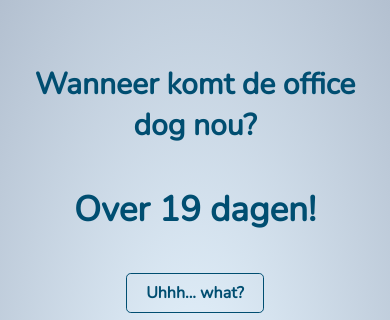
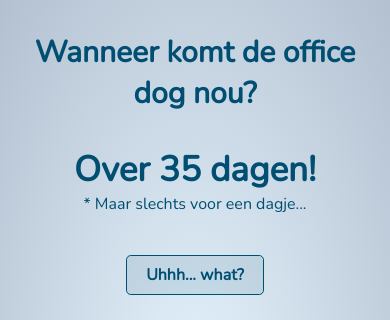
Before and after one commit to Marleintje/office-dog, a PHP site: page / in a window 390 px wide. Shown: the top 320 px of the page. Run offline with PHP 8.4, Linux system fonts and the light colour scheme.

Commit message:
Change date. Make mobile friendly. Add footnote.

```diff
--- a/index-en.html
+++ b/index-en.html
@@ -12,6 +12,7 @@
 	<div class="backdrop"></div>
 	<div class="title">When is the office dog coming?</div>
 	<div id="days-left-en" class="sub-title"></div>
+	<div class="footnote">* But only for a day...</div>
 	<a href="/index.html" class="btn btn-info">Uhhh... wazedegijnou?</a>
 	<div class="main-image">
 		<img id="dog" alt="Happy office dog">
--- a/index.css
+++ b/index.css
@@ -1,10 +1,11 @@
 body {
-	font-family: 'Nunito', Helvetica, 'Arial', sans-serif;
+	font-family: "Nunito", Helvetica, "Arial", sans-serif;
 	text-align: center;
+	color: rgb(0, 78, 113);
 }
 
 .backdrop {
-	background: radial-gradient( #e6f4fe, #b3c0d0);
+	background: radial-gradient(#e6f4fe, #b3c0d0);
 	position: fixed;
 	top: 0;
 	right: 0;
@@ -14,19 +15,21 @@ body {
 }
 
 .title {
-	color: rgb(0, 78, 113);
 	font-size: 30px;
 	font-weight: bold;
 	text-align: center;
-	margin: 4rem 16px 40px 16px;
+	margin: 4rem 1rem 2rem 1rem;
 }
 
 .sub-title {
-	color: rgb(0, 78, 113);
 	font-size: 35px;
 	font-weight: bold;
 	text-align: center;
-	margin: 0px 16px 40px 16px;
+}
+
+.footnote {
+	font-size: 1rem;
+	margin-bottom: 2.5rem;
 }
 
 .main-image {
@@ -47,24 +50,25 @@ a {
 	font-weight: bold;
 	font-size: 1rem;
 	color: rgb(0, 78, 113);
-    background-color: transparent;
+	background-color: rgb(0, 78, 113, 0.1);
 	text-align: center;
 	vertical-align: middle;
-    padding: .5rem 1.2rem;
+	padding: 0.5rem 1.2rem;
 	user-select: none;
 	border: 1px solid rgb(0, 78, 113);
-    border-radius: .3rem;
-    transition: color 0.15s ease-in-out, background-color 0.15s ease-in-out, border-color 0.15s ease-in-out, box-shadow 0.15s ease-in-out;
+	border-radius: 0.3rem;
+	transition: color 0.15s ease-in-out, background-color 0.15s ease-in-out,
+		border-color 0.15s ease-in-out, box-shadow 0.15s ease-in-out;
 }
 
 a:active {
-    background-color: rgb(59, 124, 155);
-    border-color: rgb(0, 78, 113)
+	background-color: rgb(0, 78, 113);
+	border-color: rgb(0, 78, 113);
 }
 
 a:hover {
 	color: white;
-    background-color: rgb(59, 124, 155);
+	background-color: rgb(0, 78, 113);
 	border-color: rgb(0, 78, 113);
 	cursor: pointer;
 }
@@ -73,3 +77,15 @@ a:focus {
 	outline: 0;
 	box-shadow: 0 0 0 0.2rem rgba(38, 143, 255, 0.5);
 }
+
+@media screen and (max-width: 762px) {
+    a {
+        margin-bottom: 1.5  rem;
+    }
+    .title {
+        margin-top: 2rem;
+    }
+    .main-image img {
+        max-width: 50vw;
+    }
+}
--- a/index.html
+++ b/index.html
@@ -12,6 +12,7 @@
 	<div class="backdrop"></div>
 	<div class="title">Wanneer komt de office dog nou?</div>
 	<div id="days-left-nl" class="sub-title"></div>
+	<div class="footnote">* Maar slechts voor een dagje...</div>
 	<a href="/index-en.html" class="btn btn-info">Uhhh... what?</a>
 	<div class="main-image">
 		<img id="dog" alt="Blije office dog">
--- a/index.js
+++ b/index.js
@@ -2,7 +2,7 @@
 
 const htmlDaysLeftValueNl = document.getElementById("days-left-nl");
 const htmlDaysLeftValueEn = document.getElementById("days-left-en");
-const dogDay = new Date("26 Feb 2020");
+const dogDay = new Date("13 March 2020");
 const today = new Date();
 const dogTimeLeftInMS = dogDay - today;
 const dogTimeLeftInDays = dogTimeLeftInMS / ( 1000 * 60 * 60 * 24);
@@ -15,11 +15,11 @@ htmlDaysLeftValueEn && (htmlDaysLeftValueEn.innerHTML = dogTimeLeftInRoundedDays
 
 dogsArray = [
 	{
-		width: "17rem",
+		width: "14rem",
 		imageUrl: "https://flinndal.nl/cloud/img/happy-dog_a67ebb22.png"
 	},
 	{
-		width: "22rem",
+		width: "18rem",
 		imageUrl: "https://flinndal.nl/cloud/img/happy-dog-2_083c02a0.png"
 	},
 	{
```
Lines whose indentation alone changed are shown as unchanged.
